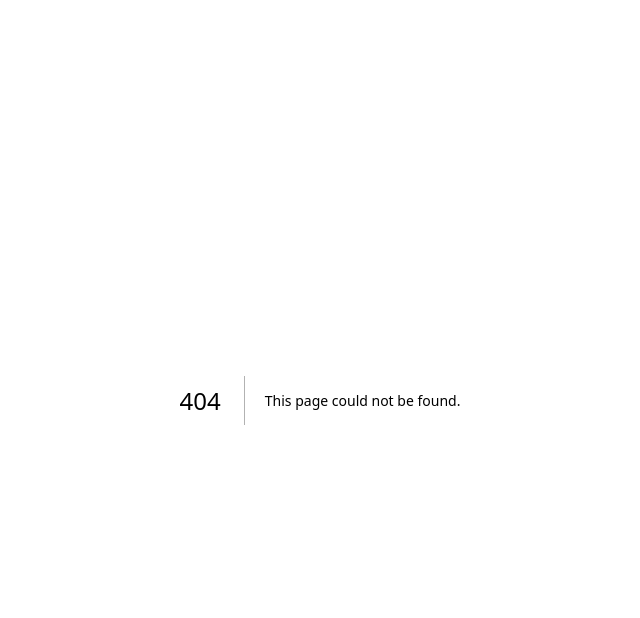
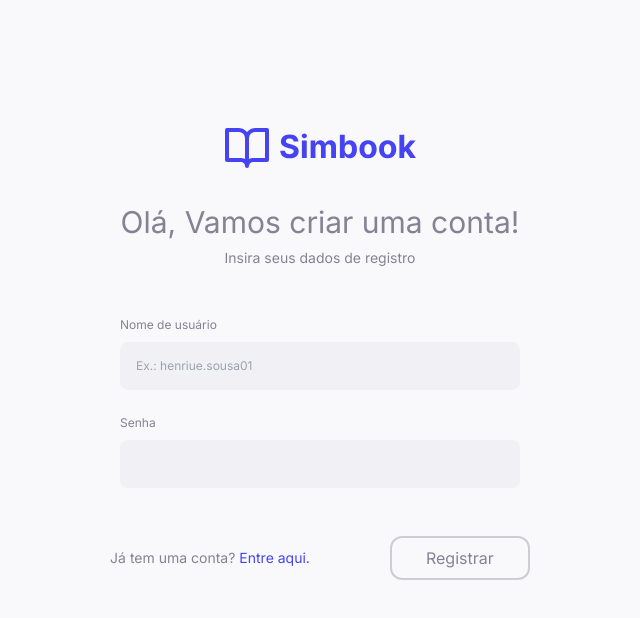
Before and after one commit to hsousadev/simbook-web, a Next.js app: page /register in a window 1280 px wide. Before the commit this address had no page. Shown: the top 618 px of the page, without its empty margins (320-960 px from the left). Built offline with nearby package versions, Linux system fonts and the light colour scheme.

Commit message:
feat: register and login template

```diff
--- a/src/pages/book/[id].tsx
+++ b/src/pages/book/[id].tsx
@@ -14,6 +14,7 @@ import pencilFill from "@/shared/assets/icons/pencil-fill.svg";
 
 import trashOutline from "@/shared/assets/icons/trash-outline.svg";
 import trashFill from "@/shared/assets/icons/trash-fill.svg";
+
 import BooksSection from "@/shared/components/books-section";
 import Footer from "@/shared/components/footer";
 
--- /dev/null
+++ b/src/pages/login/index.tsx
@@ -0,0 +1,55 @@
+import Image from "next/image";
+
+import logo from "@/shared/assets/logo/logo-primary.svg";
+import MainButton from "@/shared/components/main-button";
+
+export function Login() {
+  return (
+    <div className="flex flex-col items-center justify-center h-[100vh] mt-[-48px]">
+      <Image src={logo} alt="Logo Simbook" width={194} />
+
+      <div className="flex flex-col items-center gap-2 mt-8 mb-12">
+        <h1 className="text-3xl ">Olá, Bem-vindo de volta!</h1>
+        <p className="text-sm">Insira seus dados para entrar</p>
+      </div>
+
+      <div className="flex flex-col gap-6">
+        <div className="flex flex-col items-start gap-2">
+          <span className="text-[12px]">Nome de usuário</span>
+          <div className="flex items-center justify-between p-4 rounded-lg bg-surface-color-secondary w-full min-w-[400px] md:max-w-[400px]">
+            <input
+              className="text-xs bg-transparent outline-none appearance-none w-full focus:outline-none"
+              type="text"
+              maxLength={60}
+              placeholder="Ex.: henriue.sousa01"
+            />
+          </div>
+        </div>
+
+        <div className="flex flex-col items-start gap-2">
+          <span className="text-[12px]">Senha</span>
+          <div className="flex items-center justify-between p-4 rounded-lg bg-surface-color-secondary w-full min-w-[400px] md:max-w-[400px]">
+            <input
+              className="text-xs bg-transparent outline-none appearance-none w-full focus:outline-none"
+              type="password"
+              maxLength={60}
+            />
+          </div>
+        </div>
+      </div>
+
+      <div className="flex justify-between items-center gap-20 mt-12">
+        <p className="text-sm">
+          Não tem conta?{" "}
+          <a className="text-main-color" href="">
+            Cadastre.
+          </a>
+        </p>
+
+        <MainButton>Entrar</MainButton>
+      </div>
+    </div>
+  );
+}
+
+export default Login;
--- /dev/null
+++ b/src/pages/register/index.tsx
@@ -0,0 +1,55 @@
+import Image from "next/image";
+
+import logo from "@/shared/assets/logo/logo-primary.svg";
+import MainButton from "@/shared/components/main-button";
+
+export function Login() {
+  return (
+    <div className="flex flex-col items-center justify-center h-[100vh] mt-[-48px]">
+      <Image src={logo} alt="Logo Simbook" width={194} />
+
+      <div className="flex flex-col items-center gap-2 mt-8 mb-12">
+        <h1 className="text-3xl ">Olá, Vamos criar uma conta! </h1>
+        <p className="text-sm">Insira seus dados de registro</p>
+      </div>
+
+      <div className="flex flex-col gap-6">
+        <div className="flex flex-col items-start gap-2">
+          <span className="text-[12px]">Nome de usuário</span>
+          <div className="flex items-center justify-between p-4 rounded-lg bg-surface-color-secondary w-full min-w-[400px] md:max-w-[400px]">
+            <input
+              className="text-xs bg-transparent outline-none appearance-none w-full focus:outline-none"
+              type="text"
+              maxLength={60}
+              placeholder="Ex.: henriue.sousa01"
+            />
+          </div>
+        </div>
+
+        <div className="flex flex-col items-start gap-2">
+          <span className="text-[12px]">Senha</span>
+          <div className="flex items-center justify-between p-4 rounded-lg bg-surface-color-secondary w-full min-w-[400px] md:max-w-[400px]">
+            <input
+              className="text-xs bg-transparent outline-none appearance-none w-full focus:outline-none"
+              type="password"
+              maxLength={60}
+            />
+          </div>
+        </div>
+      </div>
+
+      <div className="flex justify-between items-center gap-20 mt-12">
+        <p className="text-sm">
+          Já tem uma conta?{" "}
+          <a className="text-main-color" href="">
+            Entre aqui.
+          </a>
+        </p>
+
+        <MainButton>Registrar</MainButton>
+      </div>
+    </div>
+  );
+}
+
+export default Login;
```
